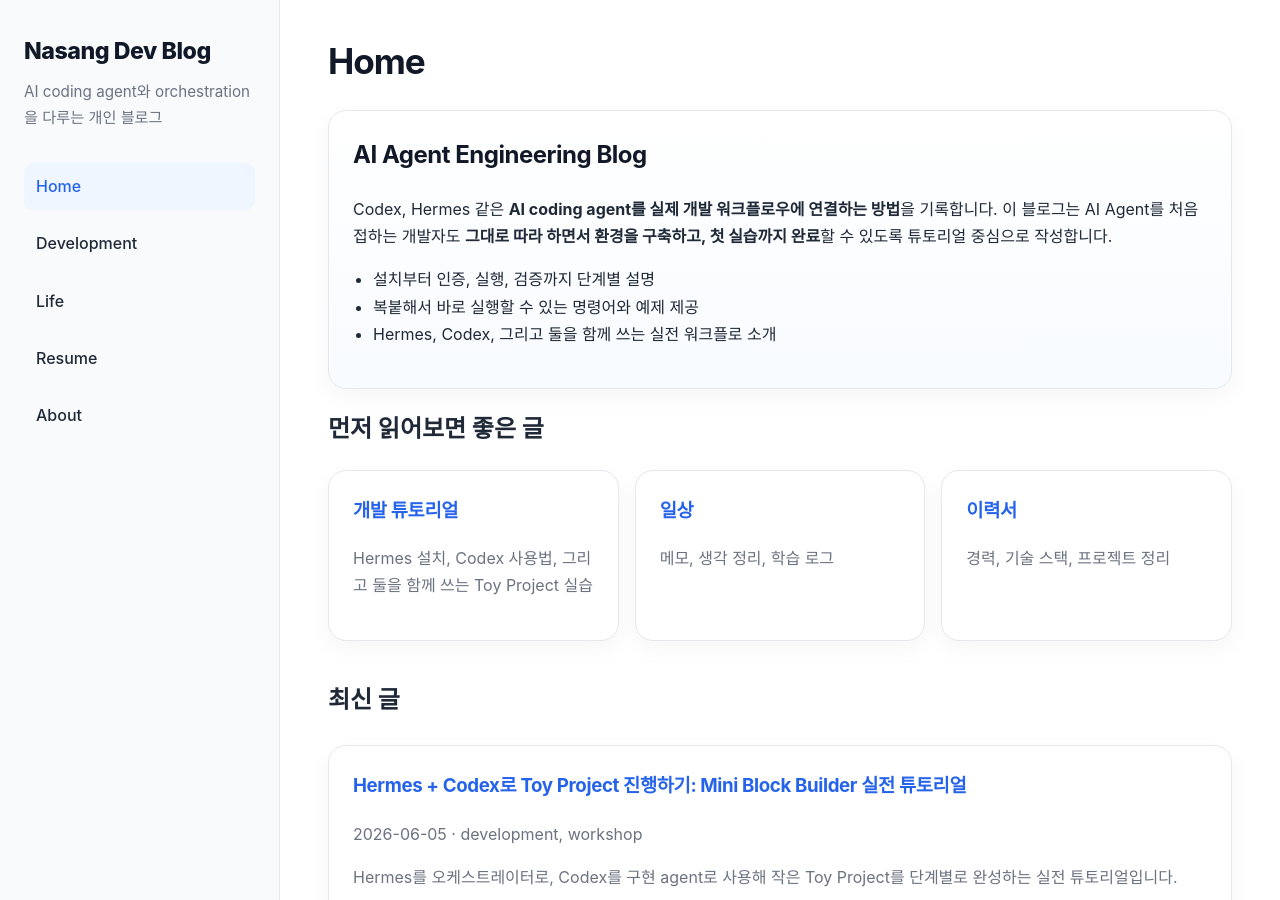
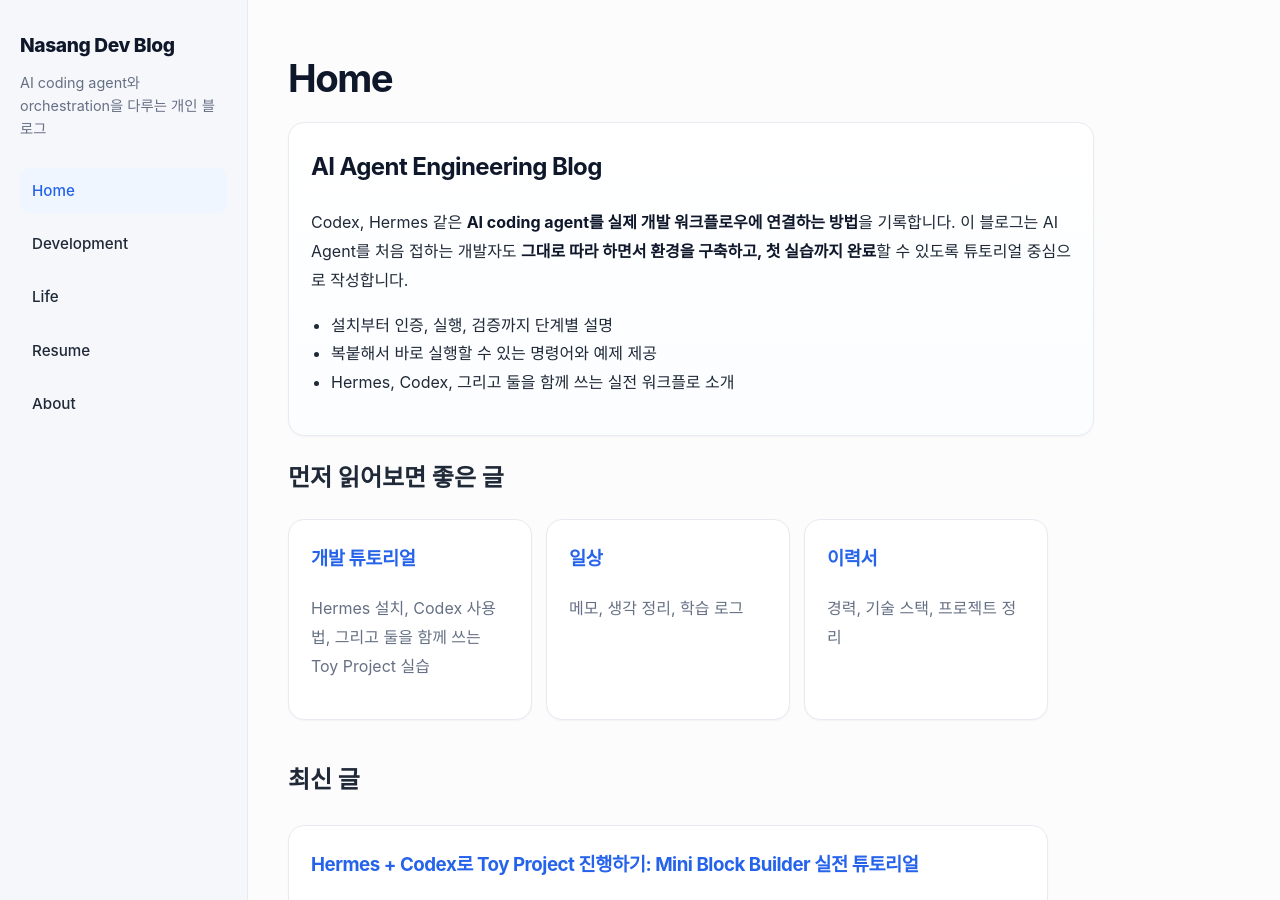
Before and after one commit to Nasang91/nasang91.github.io, a Jekyll site: the page built from index.md, in a window 1280 px wide and 900 px high. Built offline with Jekyll 4.4.1, drawn with Linux system fonts in a browser that asks for light colours.

Commit message:
Refine blog styling with a cleaner minimalist editorial layout

```diff
--- a/assets/css/style.scss
+++ b/assets/css/style.scss
@@ -2,20 +2,20 @@
 # Only the main Sass file needs front matter
 ---
 
-$bg: #ffffff;
-$sidebar: #f8fafc;
+$bg: #fcfcfd;
+$sidebar: #f6f7fb;
 $panel: #ffffff;
 $panel-soft: #f8fafc;
 $text: #1f2937;
-$text-strong: #111827;
-$muted: #6b7280;
-$line: #e5e7eb;
+$text-strong: #0f172a;
+$muted: #667085;
+$line: #e7eaf0;
 $accent: #2563eb;
 $accent-soft: #eff6ff;
 $warn-bg: #fff7ed;
-$warn-line: #fdba74;
+$warn-line: #fb923c;
 $tip-bg: #f0fdf4;
-$tip-line: #86efac;
+$tip-line: #22c55e;
 
 html, body {
   margin: 0;
@@ -23,7 +23,12 @@
   background: $bg;
   color: $text;
   font-family: -apple-system, BlinkMacSystemFont, "Segoe UI", Roboto, "Noto Sans KR", sans-serif;
-  line-height: 1.7;
+  line-height: 1.8;
+}
+
+body {
+  -webkit-font-smoothing: antialiased;
+  text-rendering: optimizeLegibility;
 }
 
 a {
@@ -37,7 +42,7 @@
 
 .site-shell {
   display: grid;
-  grid-template-columns: 280px minmax(0, 1fr);
+  grid-template-columns: 248px minmax(0, 1fr);
   min-height: 100vh;
 }
 
@@ -46,14 +51,14 @@
   top: 0;
   align-self: start;
   height: 100vh;
-  padding: 32px 24px;
+  padding: 28px 20px;
   background: $sidebar;
   border-right: 1px solid $line;
 }
 
 .site-brand {
   display: inline-block;
-  font-size: 1.45rem;
+  font-size: 1.2rem;
   font-weight: 800;
   letter-spacing: -0.02em;
   color: $text-strong;
@@ -63,11 +68,12 @@
 .site-tagline {
   margin: 0;
   color: $muted;
-  font-size: 0.95rem;
+  font-size: 0.9rem;
+  line-height: 1.6;
 }
 
 .site-nav {
-  margin-top: 32px;
+  margin-top: 28px;
 }
 
 .site-nav ul {
@@ -77,14 +83,15 @@
 }
 
 .site-nav li + li {
-  margin-top: 10px;
+  margin-top: 8px;
 }
 
 .site-nav a {
   display: block;
-  padding: 10px 12px;
+  padding: 9px 12px;
   border-radius: 10px;
   color: $text;
+  font-size: 0.95rem;
   font-weight: 500;
 }
 
@@ -96,25 +103,36 @@
 }
 
 .site-content {
-  padding: 40px 48px 64px;
-  max-width: 960px;
+  padding: 56px 40px 72px;
+}
+
+.page-header,
+.home-intro,
+.page-card,
+.series-guide,
+.post-content,
+.page-content,
+.callout,
+.diagram-card {
+  max-width: 760px;
 }
 
 .page-header {
-  margin-bottom: 28px;
+  margin-bottom: 22px;
 }
 
 .page-header h1 {
-  margin: 0 0 8px;
-  font-size: 2.2rem;
-  line-height: 1.2;
-  letter-spacing: -0.03em;
+  margin: 0 0 10px;
+  font-size: 2.4rem;
+  line-height: 1.15;
+  letter-spacing: -0.04em;
   color: $text-strong;
 }
 
 .page-header p {
   margin: 0;
   color: $muted;
+  font-size: 1.02rem;
 }
 
 .home-intro,
@@ -128,24 +146,25 @@
 .diagram-card {
   background: $panel;
   border: 1px solid $line;
-  border-radius: 18px;
-  padding: 24px;
-  margin-bottom: 20px;
-  box-shadow: 0 8px 24px rgba(15, 23, 42, 0.04);
+  border-radius: 16px;
+  padding: 22px;
+  margin-bottom: 18px;
+  box-shadow: 0 1px 2px rgba(16, 24, 40, 0.04);
 }
 
 .home-intro {
-  background: linear-gradient(180deg, #ffffff 0%, #f8fbff 100%);
+  background: linear-gradient(180deg, #ffffff 0%, #fbfdff 100%);
 }
 
 .post-list {
   list-style: none;
   padding: 0;
   margin: 24px 0 0;
+  max-width: 760px;
 }
 
 .post-list li + li {
-  margin-top: 16px;
+  margin-top: 14px;
 }
 
 .post-card h2,
@@ -164,7 +183,21 @@
 .diagram-card h3 {
   margin-top: 0;
   color: $text-strong;
-  letter-spacing: -0.02em;
+  letter-spacing: -0.025em;
+}
+
+.post-content h2,
+.page-content h2 {
+  margin-top: 40px;
+  margin-bottom: 14px;
+  font-size: 1.55rem;
+}
+
+.post-content h3,
+.page-content h3 {
+  margin-top: 28px;
+  margin-bottom: 10px;
+  font-size: 1.12rem;
 }
 
 .post-meta,
@@ -173,11 +206,27 @@
   color: $muted;
 }
 
+.post-card p,
+.page-card p,
+.home-intro p,
+.post-content p,
+.page-content p,
+.series-guide p,
+.callout p {
+  margin: 0 0 14px;
+}
+
+.post-content > p:first-of-type,
+.page-content > p:first-of-type {
+  font-size: 1.04rem;
+}
+
 .category-grid {
   display: grid;
-  gap: 16px;
+  gap: 14px;
   grid-template-columns: repeat(auto-fit, minmax(220px, 1fr));
-  margin-top: 20px;
+  margin-top: 18px;
+  max-width: 760px;
 }
 
 .post-content,
@@ -190,26 +239,34 @@
 .page-content ul,
 .page-content ol,
 .home-intro ul,
-.series-guide ol {
+.series-guide ol,
+.page-card ul {
   padding-left: 20px;
 }
 
 .series-steps li + li {
-  margin-top: 16px;
+  margin-top: 14px;
 }
 
 .callout.tip {
   background: $tip-bg;
-  border-left: 6px solid $tip-line;
+  border: 1px solid rgba(34, 197, 94, 0.16);
+  border-left: 5px solid $tip-line;
 }
 
 .callout.warning {
   background: $warn-bg;
-  border-left: 6px solid $warn-line;
+  border: 1px solid rgba(251, 146, 60, 0.18);
+  border-left: 5px solid $warn-line;
+}
+
+.diagram-card {
+  background: #fbfcfe;
 }
 
 .diagram-card pre {
   margin: 0;
+  background: #f8fafc;
 }
 
 code {
@@ -218,11 +275,12 @@
   border: 1px solid $line;
   border-radius: 6px;
   padding: 2px 6px;
+  font-size: 0.92em;
 }
 
 pre {
   overflow-x: auto;
-  background: #f3f4f6;
+  background: #f8fafc;
   border: 1px solid $line;
   padding: 16px;
   border-radius: 12px;
@@ -235,7 +293,7 @@
 }
 
 blockquote {
-  margin: 0;
+  margin: 24px 0;
   padding: 4px 0 4px 16px;
   border-left: 4px solid #bfdbfe;
   color: $muted;
@@ -245,6 +303,10 @@
   border: 0;
   border-top: 1px solid $line;
   margin: 32px 0;
+}
+
+strong {
+  color: $text-strong;
 }
 
 @media (max-width: 900px) {
@@ -260,6 +322,10 @@
   }
 
   .site-content {
-    padding: 28px 20px 48px;
+    padding: 32px 18px 48px;
+  }
+
+  .page-header h1 {
+    font-size: 2rem;
   }
 }
```
